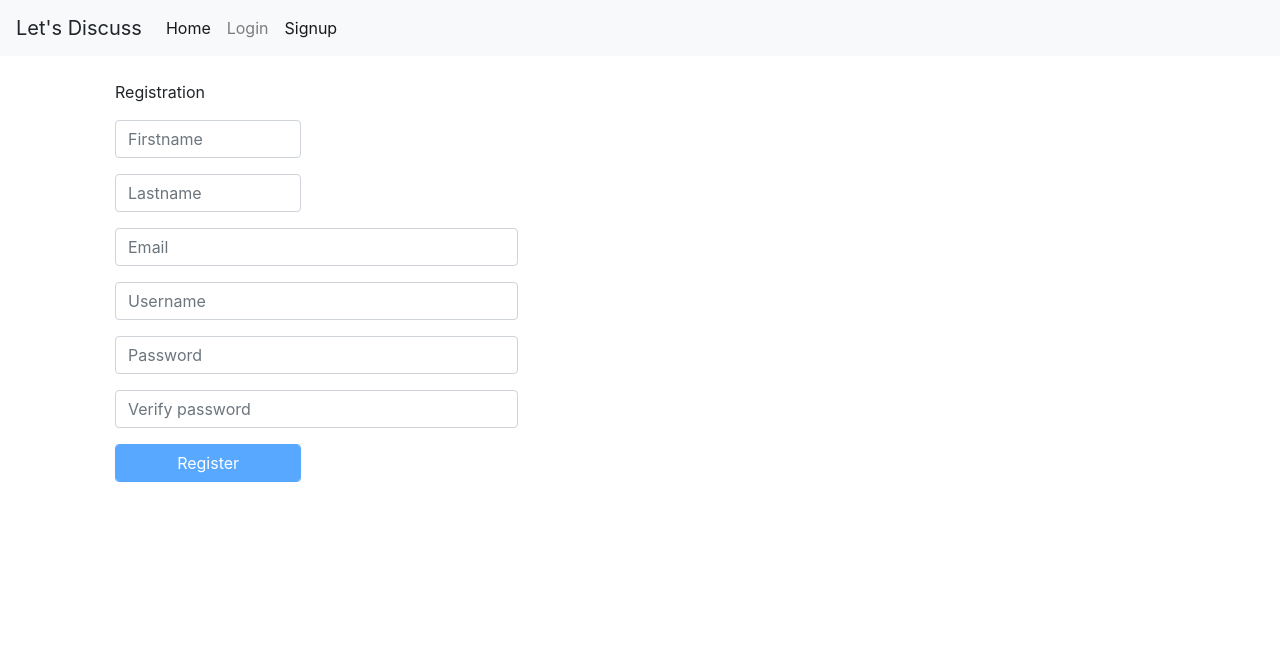
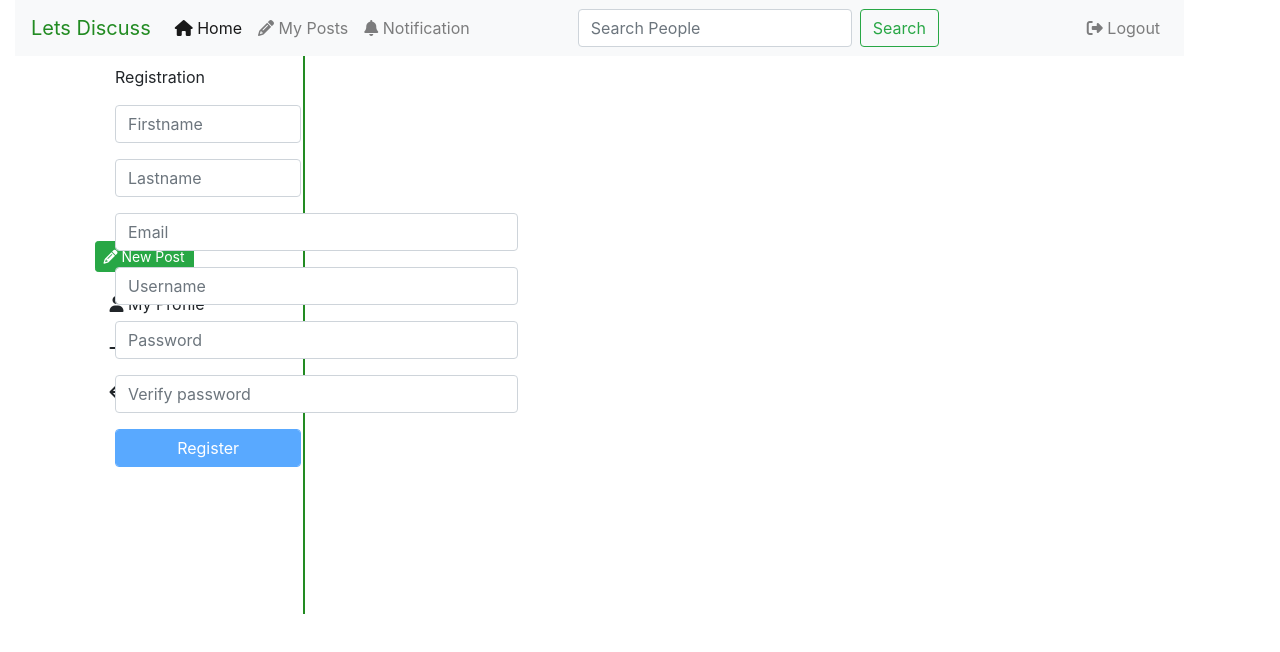
Before and after one commit to Chirag2838/LetsDiscuss, an Angular app: page /signup in a window 1280 px wide. Shown: the top 652 px of the page. Built offline with nearby package versions, Linux system fonts and the light colour scheme.

Commit message:
front end work

```diff
--- a/src/app/app.component.html
+++ b/src/app/app.component.html
@@ -1,4 +1,25 @@
+<div class="container-fluid">
 <app-header></app-header>
+<div class="row" >
+  <div class="col-md-3 col-sm-6 boundary">
+      <div class="sidebar">
+          <div class="row">
+              <div class="col-md-9 offset-md-3">
+                  <button type="button" class="btn btn-success btn-sm"><i class="fa fa-pencil" aria-hidden="true"></i> New Post</button>
+              </div>
+              <div class="col-md-8 offset-md-3 sidebar-link top-link">
+                  <span><i class="fa fa-user" aria-hidden="true"></i> My Profile</span>
+              </div>
+              <div class="col-md-8 offset-md-3 sidebar-link">
+                  <span><i class="fa fa-arrow-right" aria-hidden="true"></i> Followers</span>
+              </div>
+              <div class="col-md-8 offset-md-3 sidebar-link">
+                  <span><i class="fa fa-arrow-left" aria-hidden="true"></i> Followings</span>
+              </div>
+          </div>
+      </div>
+  </div>
 <div class="container">
   <router-outlet></router-outlet>
 </div>
+</div>
--- /dev/null
+++ b/src/app/forms/login-signup.service.ts
@@ -0,0 +1,40 @@
+import { Injectable } from '@angular/core';
+import {HttpClient, HttpHeaders, HttpParams} from '@angular/common/http';
+import {Observable} from 'rxjs/Observable';
+import {LoginSignupResponse} from './response/login-signup-response';
+
+@Injectable()
+export class LoginSignupService {
+
+  signupUrl = '/api/registration';
+  loginUrl = '/api/login';
+
+  headerOptions = {
+    headers: new HttpHeaders()
+      .set('Content-Type', 'application/x-www-form-urlencoded')
+  };
+
+  constructor(private http: HttpClient) { }
+
+  registerUser(userdata): Observable<LoginSignupResponse> {
+    const body = new HttpParams()
+      .set('username', userdata.username)
+      .set('firstname', userdata.firstname)
+      .set('lastname', userdata.lastname)
+      .set('email', userdata.email)
+      .set('pass1', userdata.password)
+      .set('pass2', userdata.password);
+
+    return this.http.post<LoginSignupResponse>(this.signupUrl, body.toString(),
+      this.headerOptions);
+  }
+
+  loginUser(userdata): Observable<LoginSignupResponse> {
+    const body = new HttpParams()
+      .set('email', userdata.email)
+      .set('password', userdata.password);
+
+    return this.http.post<LoginSignupResponse>(this.loginUrl, body.toString(),
+      this.headerOptions);
+  }
+}
--- a/src/app/forms/login/login.component.css
+++ b/src/app/forms/login/login.component.css
@@ -1,3 +1,7 @@
 .red{
   color: #F40415
 }
+
+.reg{
+  margin-top: 40px;
+}
--- a/src/app/forms/login/login.component.ts
+++ b/src/app/forms/login/login.component.ts
@@ -1,5 +1,7 @@
 import {Component, OnInit, ViewChild} from '@angular/core';
 import {NgForm} from '@angular/forms';
+import { LoginSignupResponse } from '../response/login-signup-response';
+import { LoginSignupService } from '../login-signup.service';
 
 @Component({
   selector: 'app-login',
@@ -9,19 +11,24 @@ import {NgForm} from '@angular/forms';
 export class LoginComponent implements OnInit {
   @ViewChild('f') form: NgForm;
 
-  userData = {
+  userdata = {
     email: '',
     password: ''
   };
 
-  constructor() { }
+  constructor(private loginService: LoginSignupService) { }
 
   ngOnInit() {
   }
 
   onSubmit() {
-    this.userData.email = this.form.value.email;
-    this.userData.password = this.form.value.password;
+    this.userdata.email = this.form.value.email;
+    this.userdata.password = this.form.value.password;
+
+    this.loginService.loginUser(this.userdata)
+      .subscribe((data: LoginSignupResponse) => {
+        console.log(data);
+      });
   }
 
 }
--- /dev/null
+++ b/src/app/forms/response/login-signup-response.ts
@@ -0,0 +1,5 @@
+export interface LoginSignupResponse {
+  success: string;
+  message: string;
+  token: string;
+}
--- a/src/app/forms/signup/signup.component.css
+++ b/src/app/forms/signup/signup.component.css
@@ -1,3 +1,7 @@
 .red{
   color: #F40415
 }
+
+.reg{
+  margin-top: 40px;
+}
--- a/src/app/forms/signup/signup.component.html
+++ b/src/app/forms/signup/signup.component.html
@@ -29,6 +29,7 @@
     <span
       class="red"
       *ngIf="!email.valid && email.touched">enter valid email</span>
+
   </div>
 
   <div class="col-md-12 form-group">
@@ -38,6 +39,7 @@
     <span
       class="red"
       *ngIf="!username.valid && username.touched">can't leave this empty</span>
+
   </div>
 
   <div class="col-md-12 form-group" >
--- a/src/app/forms/signup/signup.component.ts
+++ b/src/app/forms/signup/signup.component.ts
@@ -1,5 +1,7 @@
 import {Component, OnInit, ViewChild} from '@angular/core';
 import {NgForm} from '@angular/forms';
+import {LoginSignupService} from '../login-signup.service';
+import {LoginSignupResponse} from '../response/login-signup-response';
 
 @Component({
   selector: 'app-signup',
@@ -9,7 +11,7 @@ import {NgForm} from '@angular/forms';
 export class SignupComponent implements OnInit {
 
   @ViewChild('f') form: NgForm;
-  userData = {
+  userdata = {
     firstname: '',
     lastname: '',
     email: '',
@@ -17,18 +19,23 @@ export class SignupComponent implements OnInit {
     password: ''
   };
 
-  constructor() {  }
+  constructor(private signupService: LoginSignupService) {  }
 
   ngOnInit() {
   }
 
   onSubmit() {
-    this.userData.firstname = this.form.value.firstname;
-    this.userData.lastname = this.form.value.lastname;
-    this.userData.email = this.form.value.email;
-    this.userData.username = this.form.value.username;
-    this.userData.password = this.form.value.password;
-    console.log(this.userData);
+    this.userdata.firstname = this.form.value.firstname;
+    this.userdata.lastname = this.form.value.lastname;
+    this.userdata.email = this.form.value.email;
+    this.userdata.username = this.form.value.username;
+    this.userdata.password = this.form.value.password;
+
+    this.signupService.registerUser(this.userdata)
+      .subscribe((data: LoginSignupResponse) => {
+        console.log(data);
+      });
+
   }
 
 }
--- a/src/app/header/header.component.html
+++ b/src/app/header/header.component.html
@@ -1,4 +1,4 @@
-<nav class="navbar navbar-expand-lg navbar-light bg-light">
+<!-- <nav class="navbar navbar-expand-lg navbar-light bg-light">
   <a class="navbar-brand" >Let's Discuss</a>
   <button class="navbar-toggler" type="button" data-toggle="collapse" data-target="#navbarNav" aria-controls="navbarNav" aria-expanded="false" aria-label="Toggle navigation">
     <span class="navbar-toggler-icon"></span>
@@ -20,4 +20,38 @@
 
     </ul>
   </div>
-</nav>
+</nav> -->
+
+
+  <div class="row">
+      <div class="col-12 navclr">
+          <nav class="navbar navbar-expand-lg navbar-light bg-light">
+                <a class="navbar-brand" href="#">Lets Discuss</a>
+                <button class="navbar-toggler" type="button" data-toggle="collapse" data-target="#navbarSupportedContent" aria-controls="navbarSupportedContent" aria-expanded="false" aria-label="Toggle navigation">
+                  <span class="navbar-toggler-icon"></span>
+                </button>
+
+                <div class="collapse navbar-collapse" id="navbarSupportedContent">
+                  <ul class="navbar-nav mr-auto">
+                    <li class="nav-item active">
+                      <a class="nav-link" href="#"><i class="fa fa-home" aria-hidden="true"></i> Home <span class="sr-only">(current)</span></a>
+                    </li>
+                    <li class="nav-item">
+                      <a class="nav-link" href="#"><i class="fa fa-pencil" aria-hidden="true"></i> My Posts</a>
+                    </li>
+                    <li class="nav-item">
+                      <a class="nav-link" href="#"><i class="fa fa-bell" aria-hidden="true"></i> Notification</a>
+                    </li>
+
+                  <form class="form-inline my-2 my-lg-0">
+                    <input class="form-control mr-sm-2" type="search" placeholder="Search People" aria-label="Search">
+                    <button class="btn btn-outline-success my-2 my-sm-0" type="submit">Search</button>
+                  </form>
+                      <li class="nav-item logout">
+                      <a class="nav-link" href="#"><i class="fa fa-sign-out" aria-hidden="true"></i> Logout</a>
+                    </li>
+                      </ul>
+                </div>
+          </nav>
+      </div>
+  </div>
--- a/src/index.html
+++ b/src/index.html
@@ -9,6 +9,7 @@
   <link rel="icon" type="image/x-icon" href="favicon.ico">
   <link href="https://fonts.googleapis.com/css?family=Anton" rel="stylesheet">
   <link href="https://fonts.googleapis.com/css?family=Great+Vibes" rel="stylesheet">
+  <script src="https://use.fontawesome.com/17be16f948.js"></script>
 </head>
 <body >
   <app-root></app-root>
--- a/src/styles.css
+++ b/src/styles.css
@@ -5,3 +5,107 @@
 	background-attachment: fixed;
 	background-size: cover;
 }
+
+.navbar {
+    position: fixed;
+    z-index: 5;
+}
+
+.navbar-brand {
+    color: forestgreen !important;
+}
+
+.form-inline {
+    margin-left: 100px;
+}
+
+.logout {
+    margin-left: 380px;
+}
+
+.boundary {
+    position: fixed;
+    padding-top: 20px;
+}
+
+.sidebar {
+    padding-top: 220px;
+    border-right : 2px solid forestgreen;
+    padding-bottom: 200px;
+}
+
+.sidebar-link {
+    padding-top: 10px;
+    padding-left: 30px;
+    padding-bottom: 10px;
+    border-radius: 10px;
+}
+
+.links {
+    color: forestgreen;
+}
+
+.sidebar-link:hover{
+    background-color: forestgreen;
+    color: white;
+    cursor: pointer;
+}
+
+.top-link{
+    margin-top: 10px;
+}
+
+.answer {
+    cursor: pointer;
+    color: black;
+}
+
+.answer:hover {
+    cursor: pointer;
+    color: forestgreen;
+}
+
+.post {
+    padding-top: 100px;
+}
+
+@media (max-width : 992px) {
+    .form-inline {
+        margin-left: -10px;
+    }
+    .logout {
+        margin-left: -10px;
+    }
+}
+
+@media (min-width : 992px) and (max-width : 1140px) {
+    .logout {
+        margin-left : 20px;
+    }
+}
+
+@media (min-width : 1140px) and (max-width : 1350px) {
+    .logout {
+        margin-left : 140px;
+    }
+}
+
+@media (max-width : 580px) {
+    .boundary{
+        position: relative;
+    }
+}
+
+
+@media (max-width : 480px) {
+    .sidebar {
+        margin-top: -150px;
+        border-right: none;
+        position: relative;
+        z-index: 2;
+    }
+    .post {
+        margin-top: -250px;
+    }
+
+}
```
Also changed, not shown: src/app/app.module.ts (+5 -3 lines).
